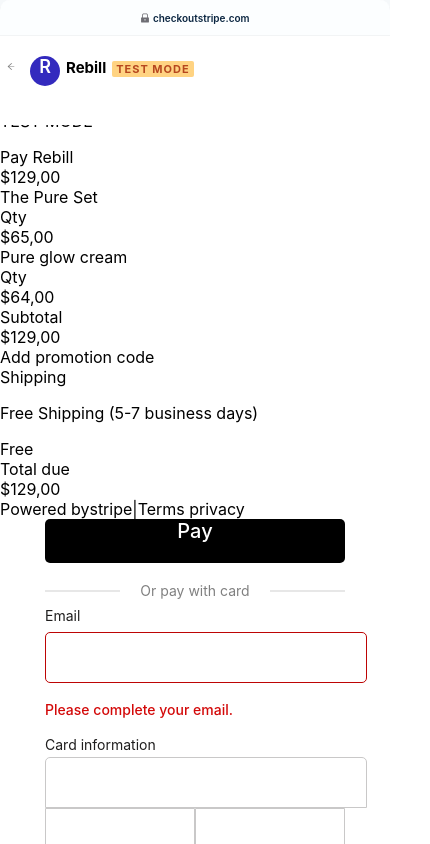
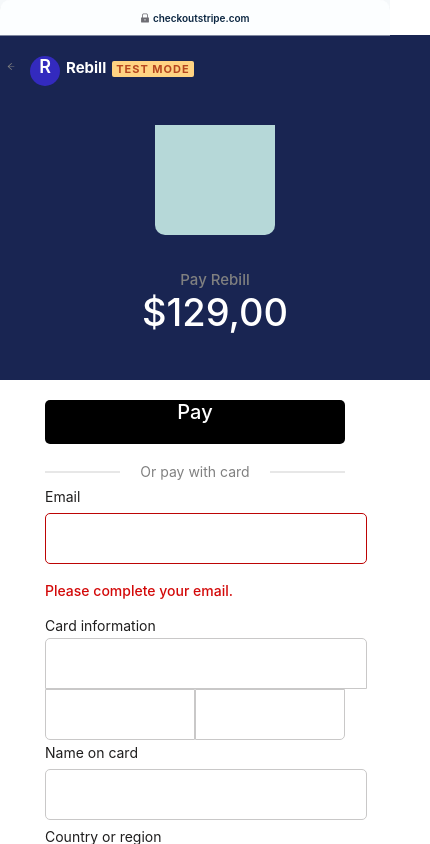
Before and after one commit to anhubacek/Stripe-Challenge, a React (Create React App) app in the folder secondary/: page /preview in a window 390 px wide. Shown: the top 844 px of the page, 430 px wide, since content can reach past the window. Built offline with nearby package versions, Linux system fonts and the light colour scheme.

Commit message:
dark responsive header styles

```diff
--- a/secondary/src/components/ConfigureCheckout.js
+++ b/secondary/src/components/ConfigureCheckout.js
@@ -8,7 +8,7 @@ import {TrademarkCircleFilled, ArrowLeftOutlined, DownOutlined,
 export default function ConfigureCheckout (){
     const [searchParams, setSearchParams] = useSearchParams();
     const [options, setOptions] = useState({
-        color: "Light",
+        color: "light",
         coupons: false,
         shipping:false,
 
@@ -40,7 +40,7 @@ export default function ConfigureCheckout (){
                     </div>
                 </div>
                 <div className={styles.Checkout}>
-                    <div className={options.color === "Light" ? styles.LightLeft : styles.DarkLeft}>
+                    <div className={options.color === "light" ? styles.LightLeft : styles.DarkLeft}>
                         <div className={styles.Logo}>
                         <ArrowLeftOutlined className={styles.LeftArrow}/>
                         <TrademarkCircleFilled />
--- a/secondary/src/components/Preview.js
+++ b/secondary/src/components/Preview.js
@@ -8,7 +8,7 @@ import {TrademarkCircleFilled, ArrowLeftOutlined, DownOutlined,
 export default function Preview (){
     const [searchParams, setSearchParams] = useSearchParams();
     const [options, setOptions] = useState({
-        color: "Light",
+        color: "light",
         coupons: false,
         shipping:false,
 
@@ -26,7 +26,7 @@ export default function Preview (){
 
     useEffect(() => {
         const currentParams = Object.fromEntries([...searchParams]);
-      console.log(currentParams, "ESTO ES CURRENT PARAMS");
+    //   console.log(currentParams, "ESTO ES CURRENT PARAMS");
         setOptions({
             color: currentParams.color,
             coupons: currentParams.coupons,
@@ -62,13 +62,15 @@ export default function Preview (){
                     </div>
                 </div>
                 <div className={styles.ResponsiveHeader}>
+                    <div className={options.color === "light" ? styles.ResponsiveLightHeader : styles.ResponsiveDarkHeader} >
                         <ArrowLeftOutlined className={styles.LeftArrow}/>
                         <div className={styles.BrandIcon}>R</div>
                         <span>Rebill</span>
                         <p>TEST MODE</p>
                         </div>
+                        </div>
                 <div className={styles.Checkout}>
-                    <div className={options.color === "Light" ? styles.LightLeft : styles.DarkLeft}>
+                    <div className={options.color === "light" ? styles.LightLeft : styles.DarkLeft}>
                     <div className={styles.ResponsiveLeft}>
                     <div className={styles.BigItems} >
                             <div className={styles.ImgItems} >
--- a/secondary/src/styles/Preview.module.css
+++ b/secondary/src/styles/Preview.module.css
@@ -24,6 +24,8 @@
 .ConfigureCheckout .Content .ResponsiveHeader{
     display: none;
 }
+
+
 
 .ConfigureCheckout .Content .ResponsiveFooter{
     display: none;
@@ -1050,7 +1052,10 @@
 
     }
 
-    .ConfigureCheckout .Content .ResponsiveHeader {
+    .ConfigureCheckout .Content .ResponsiveHeader{
+        display: flex;
+    }
+    .ConfigureCheckout .Content .ResponsiveHeader .ResponsiveLightHeader {
         display: flex;
         flex-direction: row;
         align-items: baseline;
@@ -1065,7 +1070,7 @@
         padding-right: 15px;
         height: 60px;
     }
-    .ConfigureCheckout .Content .ResponsiveHeader .BrandIcon{
+    .ConfigureCheckout .Content .ResponsiveHeader .ResponsiveLightHeader .BrandIcon{
         background-color: rgb(51, 42, 190);
         color: white;
         font-size: 18px;
@@ -1076,7 +1081,7 @@
         text-align: center;
 
     }
-    .ConfigureCheckout .Content .ResponsiveHeader .LeftArrow{
+    .ConfigureCheckout .Content .ResponsiveHeader .ResponsiveLightHeader .LeftArrow{
         font-size: 15px;
         color: grey;
         width: 8px;
@@ -1085,7 +1090,7 @@
         left: 1px;
         z-index: 100
     }
-    .ConfigureCheckout .Content .ResponsiveHeader .LeftArrow:hover{
+    .ConfigureCheckout .Content  .ResponsiveHeader .ResponsiveLightHeader .LeftArrow:hover{
         color: rgb(94, 92, 92);
         font-size: 18px;
         position: absolute;
@@ -1095,7 +1100,7 @@
 
     }
 
-    .ConfigureCheckout .Content .ResponsiveHeader span{
+    .ConfigureCheckout .Content .ResponsiveHeader .ResponsiveLightHeader span{
         margin-left:6px;
         margin-right: 6px;
         color: black;
@@ -1103,7 +1108,7 @@
         font-weight: bold;
         width: fit-content;
     }
-    .ConfigureCheckout .Content .ResponsiveHeader p{
+    .ConfigureCheckout .Content .ResponsiveHeader .ResponsiveLightHeader p{
         background-color: rgb(255, 211, 130);
         color: rgb(182, 71, 31);
         font-size: 11px;
@@ -1115,6 +1120,74 @@
 
     }
 
+    .ConfigureCheckout .Content .ResponsiveHeader .ResponsiveDarkHeader {
+        display: flex;
+        flex-direction: row;
+        align-items: baseline;
+        font-size: 25px;
+        width: 100%;
+        position: fixed;
+        top: 35px;
+        background-color: var(--blue-mode);
+        padding-top: 15px;
+        padding-bottom: 15px;
+        padding-left: 30px;
+        padding-right: 15px;
+        height: 60px;
+    }
+    .ConfigureCheckout .Content .ResponsiveHeader .ResponsiveDarkHeader .BrandIcon{
+        background-color: rgb(51, 42, 190);
+        color: white;
+        font-size: 18px;
+        font-weight: 600;
+        border-radius: 30px;
+        width: 30px;
+        height: 30px;
+        text-align: center;
+
+    }
+    .ConfigureCheckout .Content .ResponsiveHeader .ResponsiveDarkHeader .LeftArrow{
+        font-size: 15px;
+        color: grey;
+        width: 8px;
+        position: absolute;
+        top: 24px;
+        left: 1px;
+        z-index: 100
+    }
+    .ConfigureCheckout .Content .ResponsiveHeader .ResponsiveDarkHeader .LeftArrow:hover{
+        color:var(--white-blue-mode);
+        font-size: 18px;
+        position: absolute;
+        top: 22px;
+        left: 0px;
+        cursor: pointer;
+
+    }
+
+    .ConfigureCheckout .Content .ResponsiveHeader .ResponsiveDarkHeader span{
+        margin-left:6px;
+        margin-right: 6px;
+        color: white;
+        font-size: 15px;
+        font-weight: bold;
+        width: fit-content;
+    }
+    .ConfigureCheckout .Content  .ResponsiveDarkHeader p{
+        background-color: rgb(255, 211, 130);
+        color: rgb(182, 71, 31);
+        font-size: 11px;
+        font-weight: bold;
+        width: fit-content;
+        padding: 1px 4px;
+        letter-spacing: 1px;
+        border-radius: 2px;
+
+    }
+
+
+
+
 
 
     .ConfigureCheckout .Content .Bar{
@@ -1180,6 +1253,7 @@
         border-radius: 5px;
         background-color:black;
         color: var(--white-blue-mode);
+        margin-top: 20px;
         margin-bottom: 15px;
         cursor: pointer;
         font-size: 20px;
@@ -1695,6 +1769,105 @@
         display:none;
     }
 
+
+
+
+
+
+
+    .ConfigureCheckout .Content .Checkout .DarkLeft{
+        display: flex;
+        flex-direction: column;
+        width: 100%;
+        min-width: 300px;
+        background-color: var(--blue-mode);
+        color: white;
+        padding-left: 20px;
+        padding-right: 20px;
+        padding-top: 70px;
+        padding-bottom: 20px;
+    }
+
+    .ConfigureCheckout .Content .Checkout .DarkLeft .ResponsiveLeft{
+        display: flex;
+        justify-content: center;
+        height: 140px;
+        width: 100%;
+        margin-top: 10px;
+    }
+
+    .ConfigureCheckout .Content .Checkout .DarkLeft .Logo {
+        display: none;
+        }
+
+    .ConfigureCheckout .Content .Checkout .DarkLeft  .ResponsiveLeft .BigItems{
+        display: flex;
+    }
+    .ConfigureCheckout .Content .Checkout .DarkLeft  .ResponsiveLeft .BigItems .ImgItems{
+        width: 120px;
+        height: 120px;
+        border-radius: 10px;
+        background-color: rgb(182, 216, 216);
+    }
+    .ConfigureCheckout .Content .Checkout .DarkLeft .Price{
+        display: flex;
+        flex-direction: column;
+    }
+    .ConfigureCheckout .Content .Checkout .DarkLeft .Price .GrayTemplate{
+        display: flex;
+        margin-top: 15px;
+        font-size: 15px;
+        color: grey;
+        font-weight: 500;
+        align-self: center;
+    }
+    .ConfigureCheckout .Content .Checkout .DarkLeft .Price span{
+        display: flex;
+        align-self: center;
+        font-size: 38px;
+        margin-bottom: 25px;
+        font-weight: 500;
+    }
+
+    .ConfigureCheckout .Content .Checkout .DarkLeft .Detail{
+        display: none;
+    }
+
+    .ConfigureCheckout .Content .Checkout .DarkLeft .CouponsTop{
+        display: none;
+    }
+
+    .ConfigureCheckout .Content .Checkout .DarkLeft .CouponsTopHidden{
+        display:none;
+    }
+
+    .ConfigureCheckout .Content .Checkout .DarkLeft .CouponsBottom{
+       display: none;
+    }
+
+    .ConfigureCheckout .Content .Checkout .DarkLeft .CouponsBottomHidden{
+        display:none;
+    }
+
+    .ConfigureCheckout .Content .Checkout .DarkLeft .CouponsButton{
+       display: none;
+    }
+
+    .ConfigureCheckout .Content .Checkout .DarkLeft  .CouponsButtonHidden{
+        display:none;
+    }
+
+    .ConfigureCheckout .Content .Checkout .DarkLeft .Shipping{
+        display: none;
+    }
+    .ConfigureCheckout .Content .Checkout .DarkLeft .ShippingHidden{
+        display:none;
+    }
+
+    .ConfigureCheckout .Content .Checkout .DarkLeft .Footer{
+        display:none;
+    }
+
     .ConfigureCheckout .Content .ResponsiveFooter{
         display: flex;
         flex-direction: column;
```
